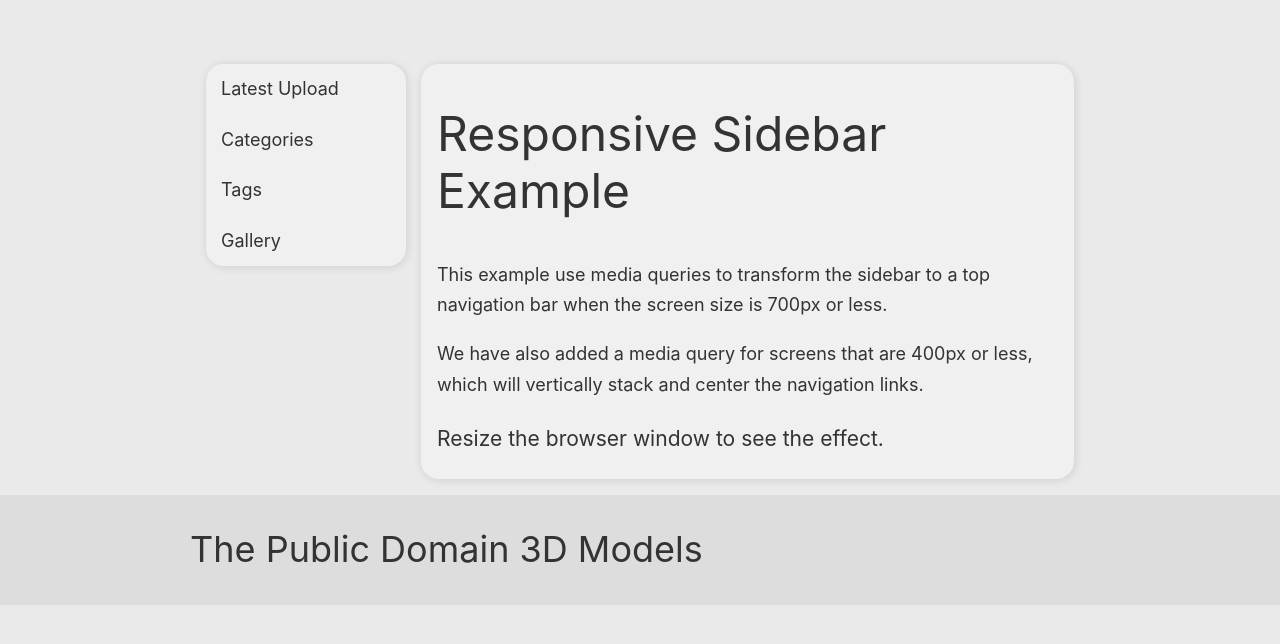
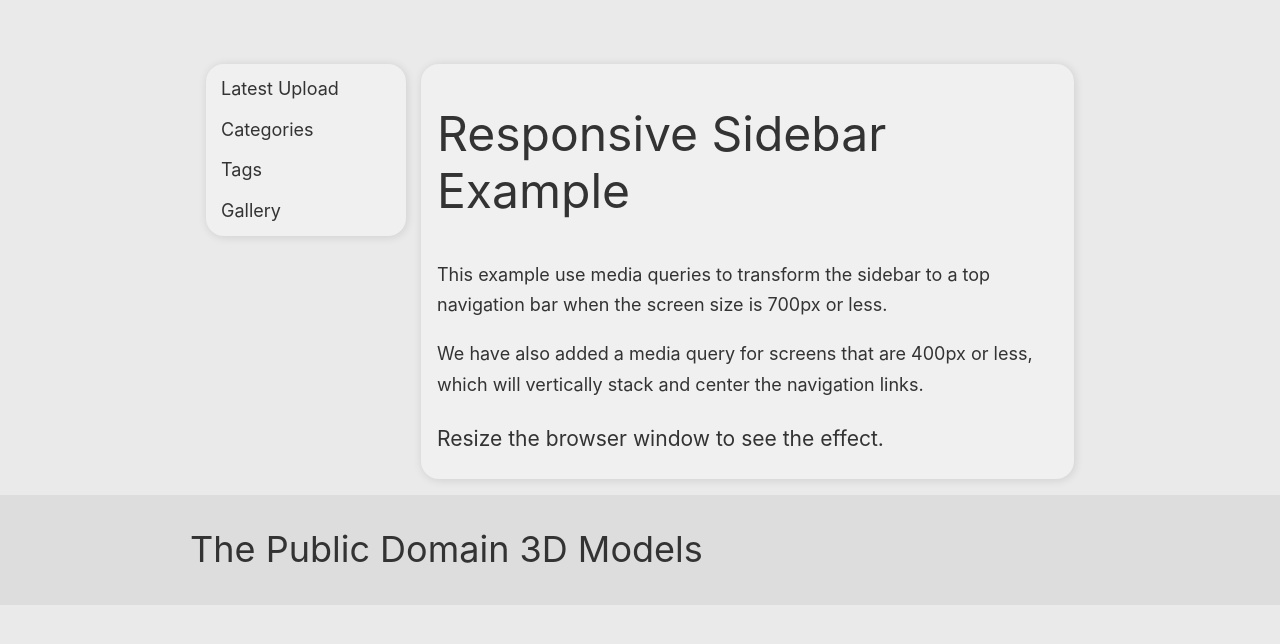
Before and after one commit to artslinux/nudc33ycmqc, a Jekyll site: the page test.html, which Jekyll copies as it is, in a window 1280 px wide. Shown: the top 644 px of the page. Built offline with Jekyll 4.4.1, drawn with Linux system fonts in a browser that asks for light colours.

Commit message:
Update test.html

```diff
--- a/test.html
+++ b/test.html
@@ -93,7 +93,7 @@
   width: 100%;
   box-shadow: 1px 1px 10px rgba(0, 0, 0, 0.12);
   z-index: 1;
-  transition: top 0.3s;
+  transition: top 0.4s;
 }
 
 button {
@@ -120,7 +120,8 @@
 }
 
 main {
-  padding: 4rem 1rem 1rem 1rem;
+  padding: 16px;
+  padding-top:64px;
   max-width: 900px;
   margin: auto;
 }
@@ -139,10 +140,10 @@
 .button-close{border:none;display:inline-block;margin:8px;width:24px;height:24px;overflow:hidden;text-decoration:none;color:#fff;background-color:deeppink;border-radius:50%;text-align:center;cursor:pointer;}
 .button-close:hover{border-radius:50%;color:#fff!important;background-color:#00bcd4!important}
 
-@media (min-width:601px).modal-menu-content{width:300px;float:right;margin-right:30px}.modal-menu{padding-top:50px}
-@media (min-width:993px).modal-menu-content{width:300px}.modal-menu{padding-top:60px}
+@media (min-width:601px).modal-menu-content{width:300px;float:right;margin-right:30px}.modal-menu{padding-top:64px}
+@media (min-width:993px).modal-menu-content{width:300px}.modal-menu{padding-top:64px}
 @media (max-width:1205px)
-@media (max-width:600px).modal-menu-content{margin:0 10px;width:auto!important;}.modal-menu{padding-top:30px}
+@media (max-width:600px).modal-menu-content{margin:0 10px;width:auto!important;}.modal-menu{padding-top:64px}
 @media (max-width:768px).modal-menu-content{width:300px}.modal-menu{padding-top:64px}}
 @media (min-width:993px).modal-menu-content{width:300px;float:right;margin-right:30px}}
 @media (max-width:992px)
@@ -232,14 +233,16 @@
 
 .sidebar a {
   display: block;
-  padding: 10px 15px 10px 15px;
+  margin: 10px;
+  padding-left:5px;
   text-decoration: none;
 }
 .sidebar a:hover {
   display: block;
   background-color: transparent;
   color: #ffcc00;
-  padding: 10px 15px 10px 15px;
+  margin: 10px;
+  padding-left:5px;
   text-decoration: none;
 }
 
@@ -269,7 +272,7 @@
   }
 }
 
-@media screen and (max-width: 400px) {
+@media screen and (max-width: 300px) {
   .sidebar a {
     text-align: center;
     float: none;
```
